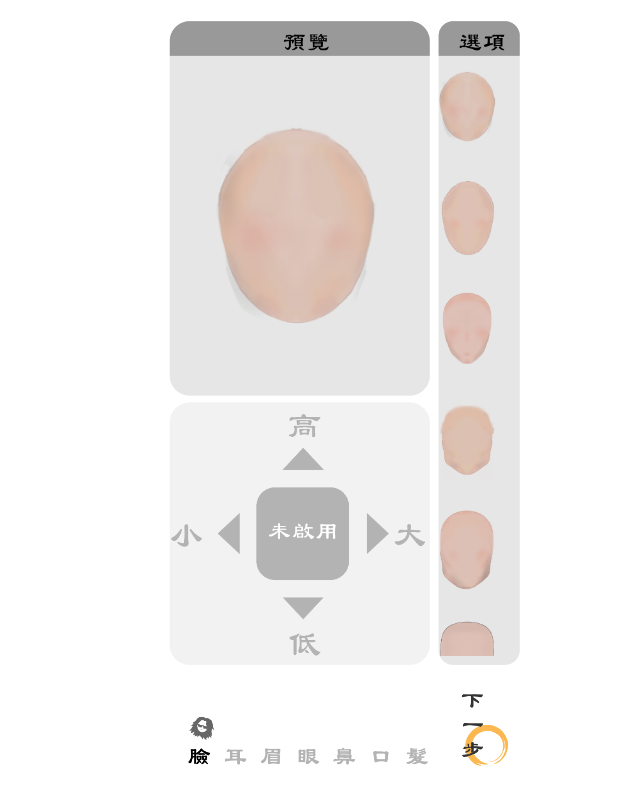
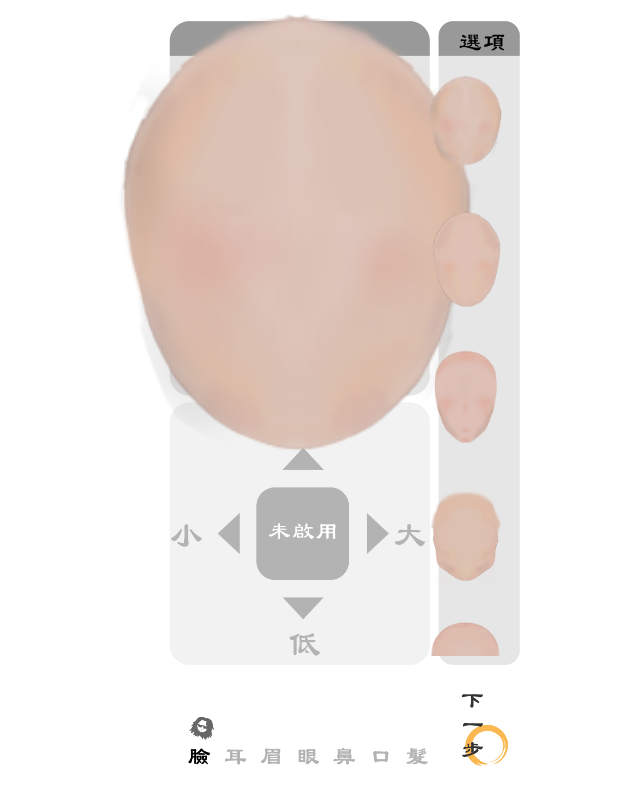
Before and after one commit to eevvaadesign/facelook, a plain HTML site: page question1.html in a window 1280 px wide. Both pictures are taken after a click on the element 768 px from the left and 111 px from the top of the page. Shown: the whole page, without its empty margins (296-936 px from the left). Drawn offline with Linux system fonts and the light colour scheme.

Commit message:
Add files via upload

```diff
--- a/question1.html
+++ b/question1.html
@@ -50,7 +50,7 @@
 .right-options {
     position: absolute;
     width: 10vw; /* 讓它相對於視窗寬度縮放 */
-    max-width: 180px;
+    max-width: 190px;
     height: 75vh; /* 讓它適應畫面高度 */
     top: 7%;
     right: 35%;
@@ -62,7 +62,7 @@
 
 .option img {
     width: 90%; /* 讓圖片自適應選項框 */
-    max-width: 100px;
+    max-width: 190px;
     height: auto;
     cursor: pointer;
     margin-bottom: 10px;
@@ -82,7 +82,7 @@
     max-width: 100%;
     max-height: 100%;
     top: 10%;
-    transform: scale(0.9); /* 放大 200% */
+    transform: scale(2); /* 放大 200% */
     transition: transform 0.3s ease-in-out;
 }
 
```
